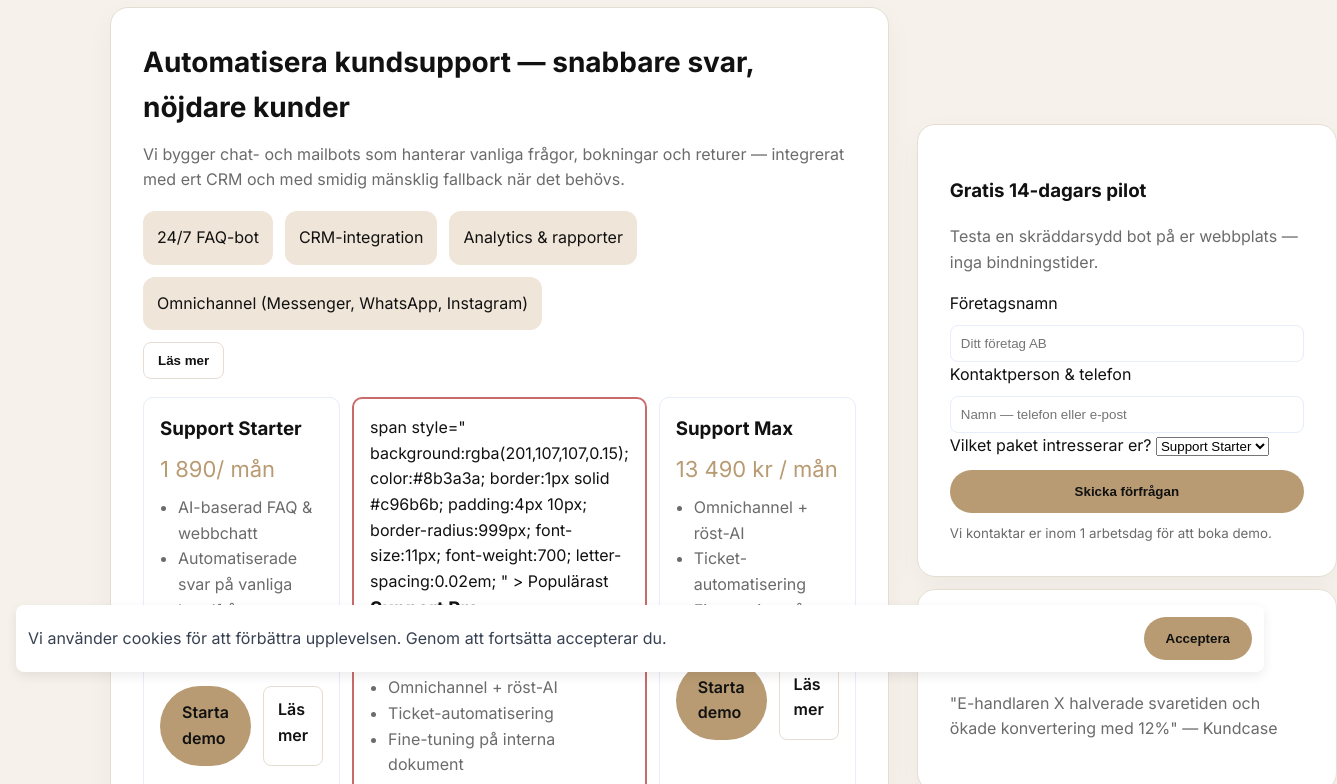
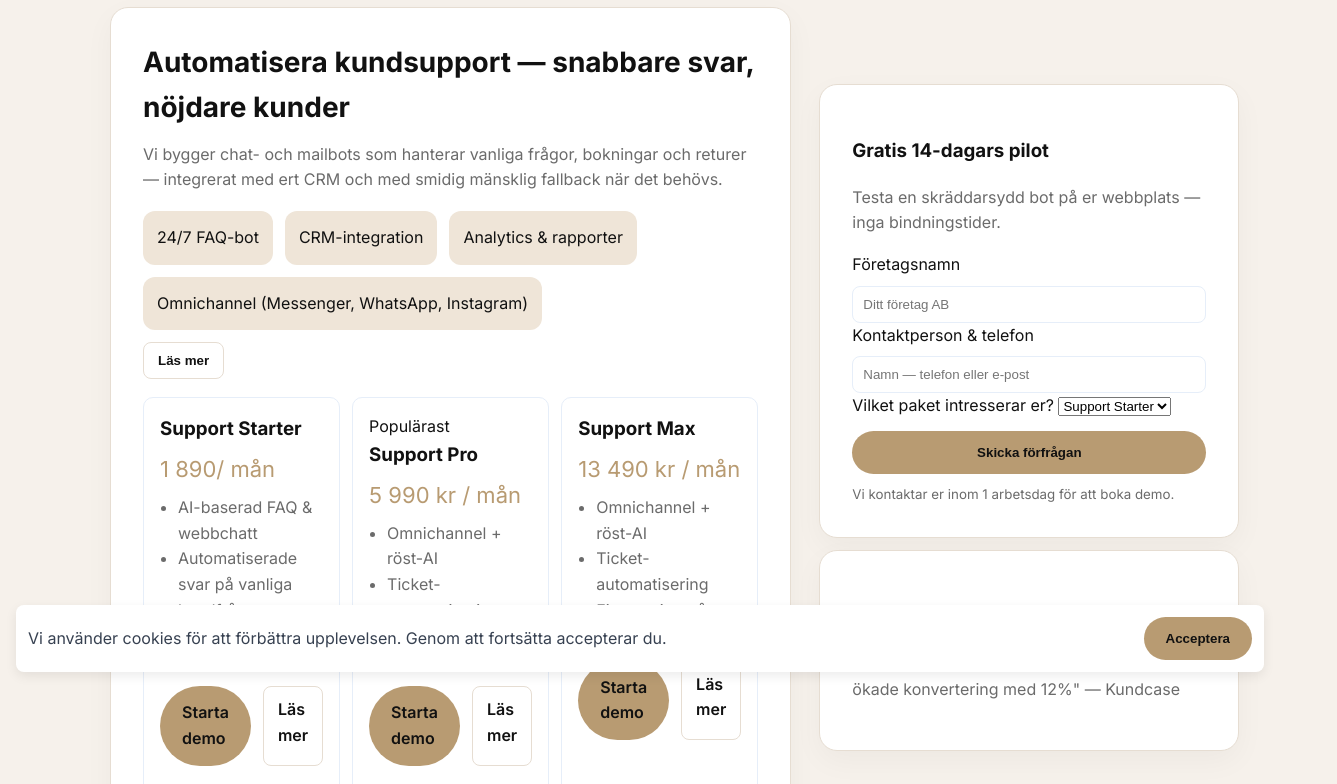
Before and after one commit to afhdigitalhb-ship-it/AFHDigital, a plain HTML site: page index.html (11) (4) (1).html in a window 1280 px wide. Shown: the part 112-896 px from the top of the page, 1337 px wide, since content can reach past the window. Drawn offline with Linux system fonts and the light colour scheme.

Commit message:
Refactor price div and span styles
Removed inline styles from price div and span.

```diff
--- a/index.html (11) (4) (1).html
+++ b/index.html (11) (4) (1).html
@@ -144,17 +144,7 @@
     <a class="btn ghost" href="#starter">Läs mer</a>
   </div>
 </div>
-            <div class="price" style="border:2px solid #c96b6b;">
-span
-  style="
-    background:rgba(201,107,107,0.15);
-    color:#8b3a3a;
-    border:1px solid #c96b6b;
-    padding:4px 10px;
-    border-radius:999px;
-    font-size:11px;
-    font-weight:700;
-    letter-spacing:0.02em;
+            <div class="price"  letter-spacing:0.02em;
   "
 >
    Populärast
```
